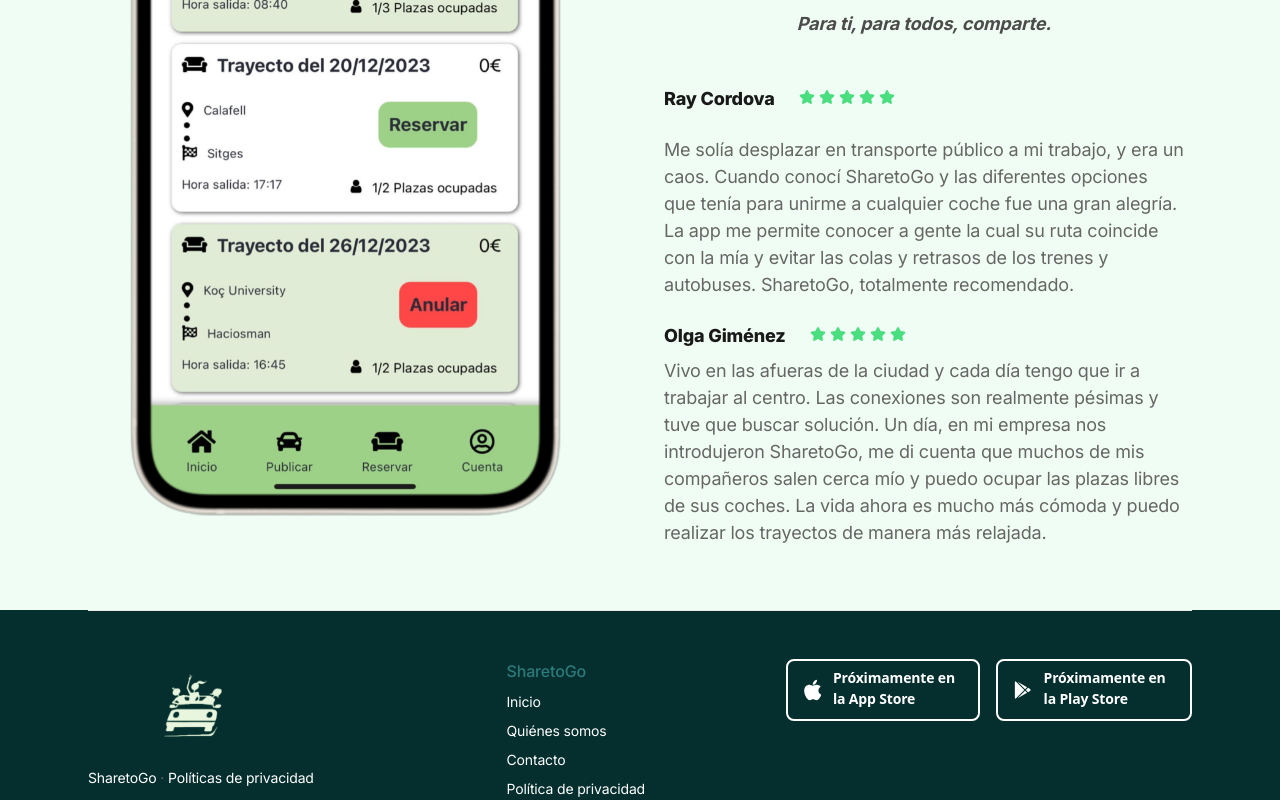
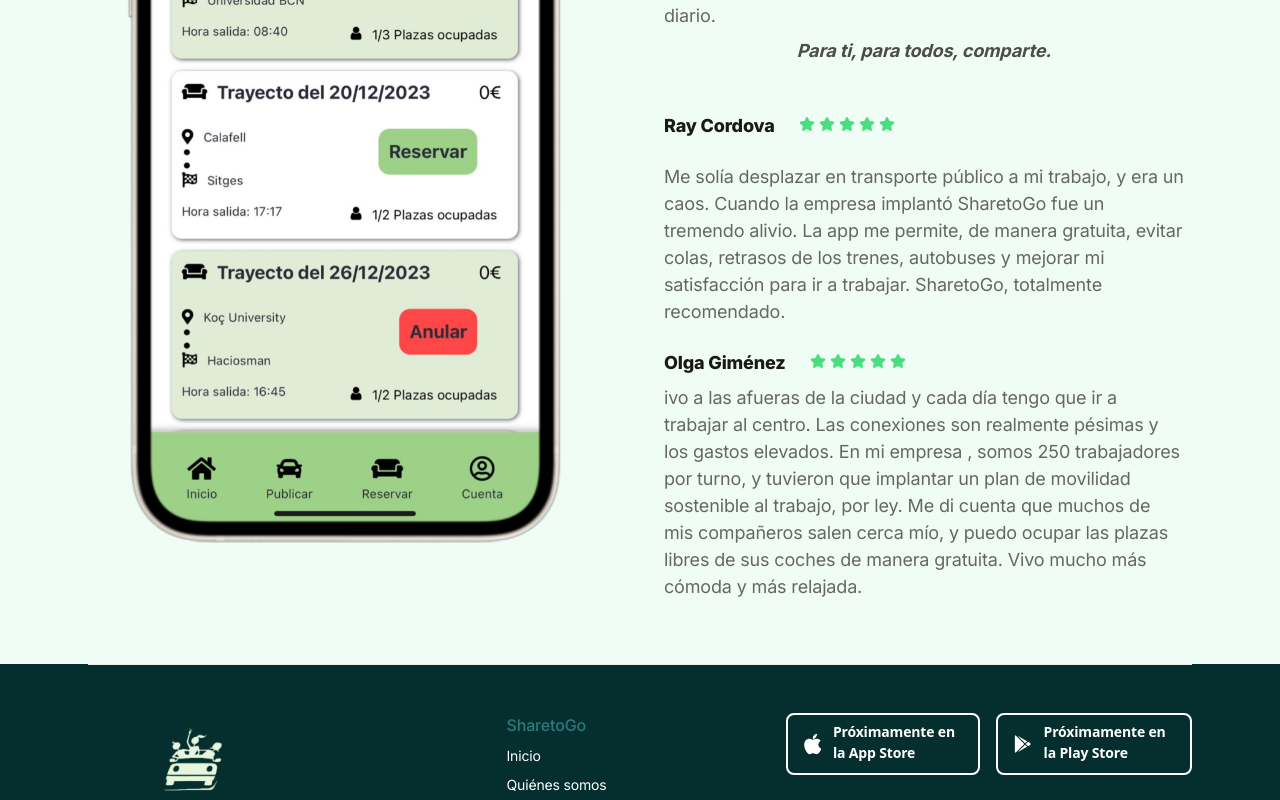
Before and after one commit to SharetoGo/ShareToGoWebsite, a Next.js app: page /passenger in a window 1280 px wide. Shown: the part 496-1296 px from the top of the page. Built offline with nearby package versions, Linux system fonts and the light colour scheme.

Commit message:
[FIX] changed text to a more corporative carpooling vision

```diff
--- a/app/about/page.tsx
+++ b/app/about/page.tsx
@@ -17,7 +17,7 @@
           <div className="text-center md:text-left pt-20">
           <div className="text-3xl font-bold text-teal-950 mb-4">Nuestra misión</div>
           <p className="text-teal-950 mb-12 text-lg text-justify">
-              Compartir nos mueve, por ello, en SharetoGo nos hemos propuesto ser la solución lógica y la herramienta real para llevar a cabo el carpooling.
+              Compartir nos mueve, por ello, en SharetoGo nos hemos propuesto ser la solución lógica y la herramienta real para llevar a cabo el carpooling corporativo en España.
               Durante muchos meses hemos pensado, diseñado, programado toda nuestra aplicación para conectar mediante ubicación, a personas que tienen plazas libres en sus coches con personas que se dirigen a un mismo destino o similar y el cómo podemos llegar a ser masivos a la par que disruptivos realizando esta conexión.
               SharetoGo es ilusión, compañerismo, sacrificio, trabajo y, sobre todo, ganas de solucionar un problema y hacerlo bien.
             </p>
--- a/app/passenger/page.tsx
+++ b/app/passenger/page.tsx
@@ -21,10 +21,9 @@
             ¿Quieres ahorrar dinero y hacer tus trayectos diarios de manera mucho más cómoda?
           </p>
           <p className="text-gray-600 text-lg mb-6">
-          Con SharetoGo encontrarás las plazas libres que más te convengan según tus preferencias. Gracias a la app, podrás reservar tu plaza en los trayectos que necesites y unirte al coche que prefieras.
-          </p>
+          Con SharetoGo encontrarás las plazas libres que más te convengan según tus preferencias. Gracias a la app, podrás reservar tu plaza cada día en el coche que prefieras y desplazarte al trabajo con un compañero de trabajo de manera gratuita.          </p>
           <p className="text-gray-600 text-lg mb-2">
-          Únete al coche de un compañero y comparte tu trayecto diario
+          Únete al coche de un compañero y comparte tu trayecto diario.
           </p>
           <p className="text-gray-700 text-lg mb-6 text-center italic font-bold">
             Para ti, para todos, comparte.          </p>
@@ -51,12 +50,7 @@
             </div>
           </div>
           <p className="text-gray-600 text-lg mt-6">
-            Me solía desplazar en transporte público a mi trabajo,
-            y era un caos. Cuando conocí SharetoGo y las diferentes opciones
-            que tenía para unirme a cualquier coche fue una gran alegría. La
-            app me permite conocer a gente la cual su ruta coincide con la mía
-            y evitar las colas y retrasos de los trenes y autobuses. SharetoGo,
-            totalmente recomendado.
+          Me solía desplazar en transporte público a mi trabajo, y era un caos. Cuando la empresa implantó SharetoGo fue un tremendo alivio. La app me permite, de manera gratuita, evitar colas, retrasos de los trenes, autobuses y mejorar mi satisfacción para ir a trabajar. SharetoGo, totalmente recomendado.
           </p>
           <div className="flex items-center space-x-1">
             <p className="text-gray-900 text-lg mt-6 font-extrabold">
@@ -81,11 +75,7 @@
             </div>
           </div>
           <p className="text-gray-600 text-lg mt-2">
-            Vivo en las afueras de la ciudad y cada día tengo que ir a trabajar al centro.
-            Las conexiones son realmente pésimas y tuve que buscar solución. Un día, en mi
-            empresa nos introdujeron SharetoGo, me di cuenta que muchos de mis compañeros
-            salen cerca mío y puedo ocupar las plazas libres de sus coches. La vida ahora
-            es mucho más cómoda y puedo realizar los trayectos de manera más relajada.
+          ivo a las afueras de la ciudad y cada día tengo que ir a trabajar al centro. Las conexiones son realmente pésimas y los gastos elevados. En mi empresa , somos 250 trabajadores por turno, y tuvieron que implantar un plan de movilidad sostenible al trabajo, por ley. Me di cuenta que muchos de mis compañeros salen cerca mío, y puedo ocupar las plazas libres de sus coches de manera gratuita. Vivo mucho más cómoda y más relajada.
           </p>
 
         </div>
```
